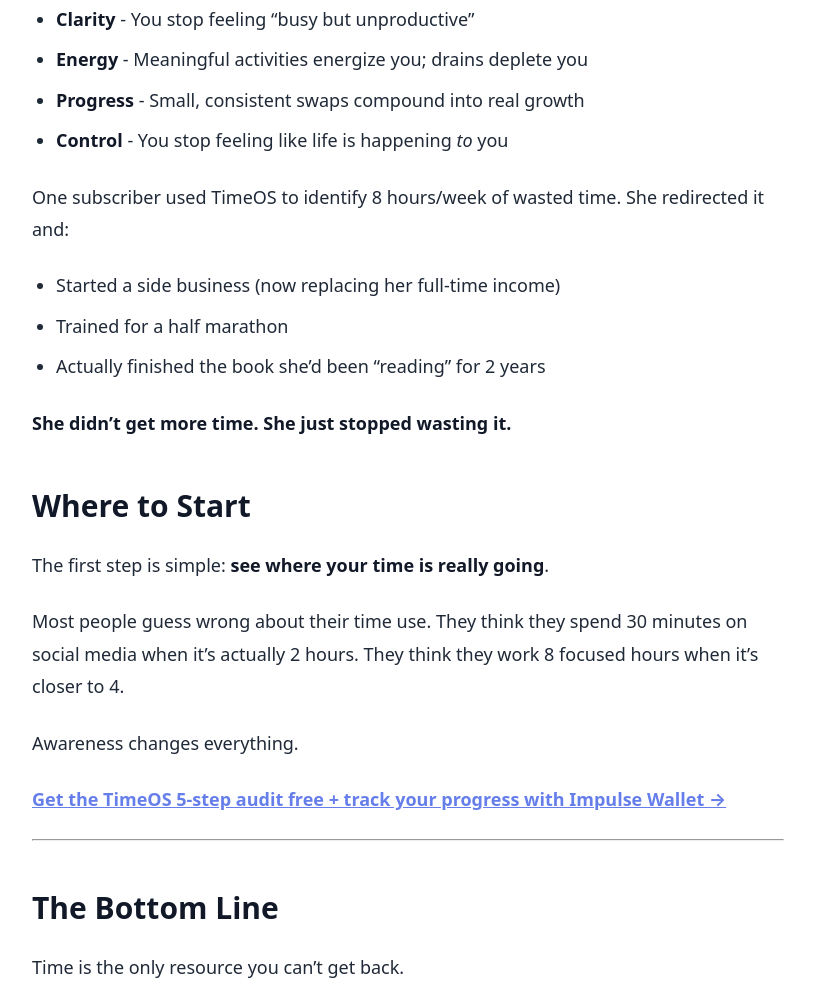
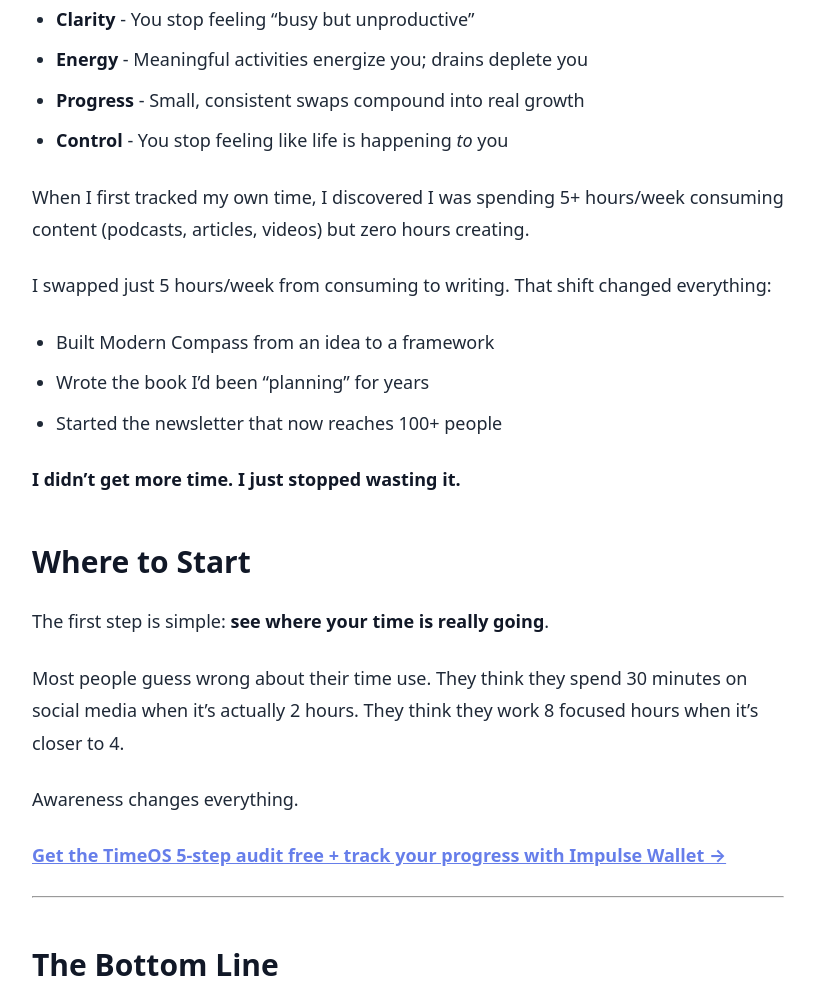
Before and after one commit to themoderncompass/website, an Astro site: page /blog/five-minute-time-audit in a window 1280 px wide. Shown: the part 4360-5341 px from the top of the page, without its empty margins (232-1047 px from the left). Built offline with nearby package versions, Linux system fonts and the light colour scheme; Astro itself is replaced by a stand-in of ours.

Commit message:
refactor: use authentic success story from founder's experience
- Replace generic subscriber story with Josh's real experience
- Consuming to creating swap (5 hours/week)
- Shows genuine results: built Modern Compass, wrote book, started newsletter
- More authentic and relatable
- Demonstrates the framework's real-world impact

```diff
--- a/src/content/blog/five-minute-time-audit.md
+++ b/src/content/blog/five-minute-time-audit.md
@@ -90,12 +90,14 @@ When you start redirecting even small amounts of time from drains to meaning, he
 - **Progress** - Small, consistent swaps compound into real growth
 - **Control** - You stop feeling like life is happening *to* you
 
-One subscriber used TimeOS to identify 8 hours/week of wasted time. She redirected it and:
-- Started a side business (now replacing her full-time income)
-- Trained for a half marathon
-- Actually finished the book she'd been "reading" for 2 years
+When I first tracked my own time, I discovered I was spending 5+ hours/week consuming content (podcasts, articles, videos) but zero hours creating.
 
-**She didn't get more time. She just stopped wasting it.**
+I swapped just 5 hours/week from consuming to writing. That shift changed everything:
+- Built Modern Compass from an idea to a framework
+- Wrote the book I'd been "planning" for years
+- Started the newsletter that now reaches 100+ people
+
+**I didn't get more time. I just stopped wasting it.**
 
 ## Where to Start
 
```
